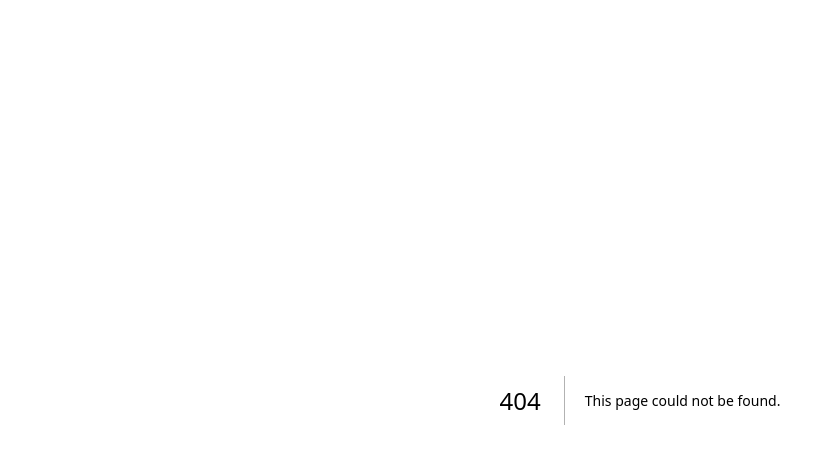
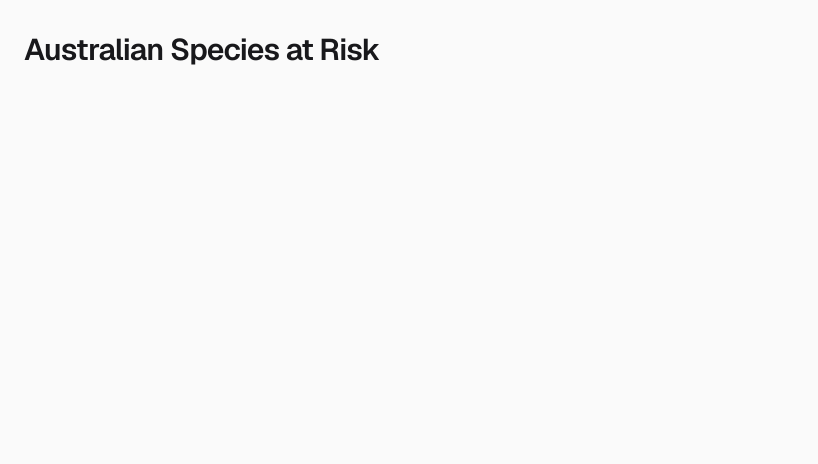
Before and after one commit to jacqui/aussie-wildlife-risk-h5n1, a Next.js app: page /species in a window 1280 px wide. Before the commit this address had no page. Shown: the top 464 px of the page, without its empty margins (0-818 px from the left). Built offline with nearby package versions, Linux system fonts and the light colour scheme.

Commit message:
basic landing page for listing the species at risk

```diff
--- /dev/null
+++ b/src/app/species/page.tsx
@@ -0,0 +1,15 @@
+// import Link from "next/link";
+
+export default function SpeciesPage() {
+  return (
+    <div className="flex flex-1 flex-col bg-zinc-50 font-sans">
+      <main className="w-full flex-1 px-4 py-6 sm:px-6 sm:py-8">
+        <h1 className="text-2xl font-semibold tracking-tight text-zinc-900 sm:text-3xl">
+          Australian Species at Risk
+        </h1>
+        <p className="mt-1 text-sm text-zinc-600"></p>
+        <div className="mt-6 grid grid-cols-1 gap-4 sm:grid-cols-2 lg:grid-cols-3 xl:grid-cols-4"></div>
+      </main>
+    </div>
+  );
+}
```
